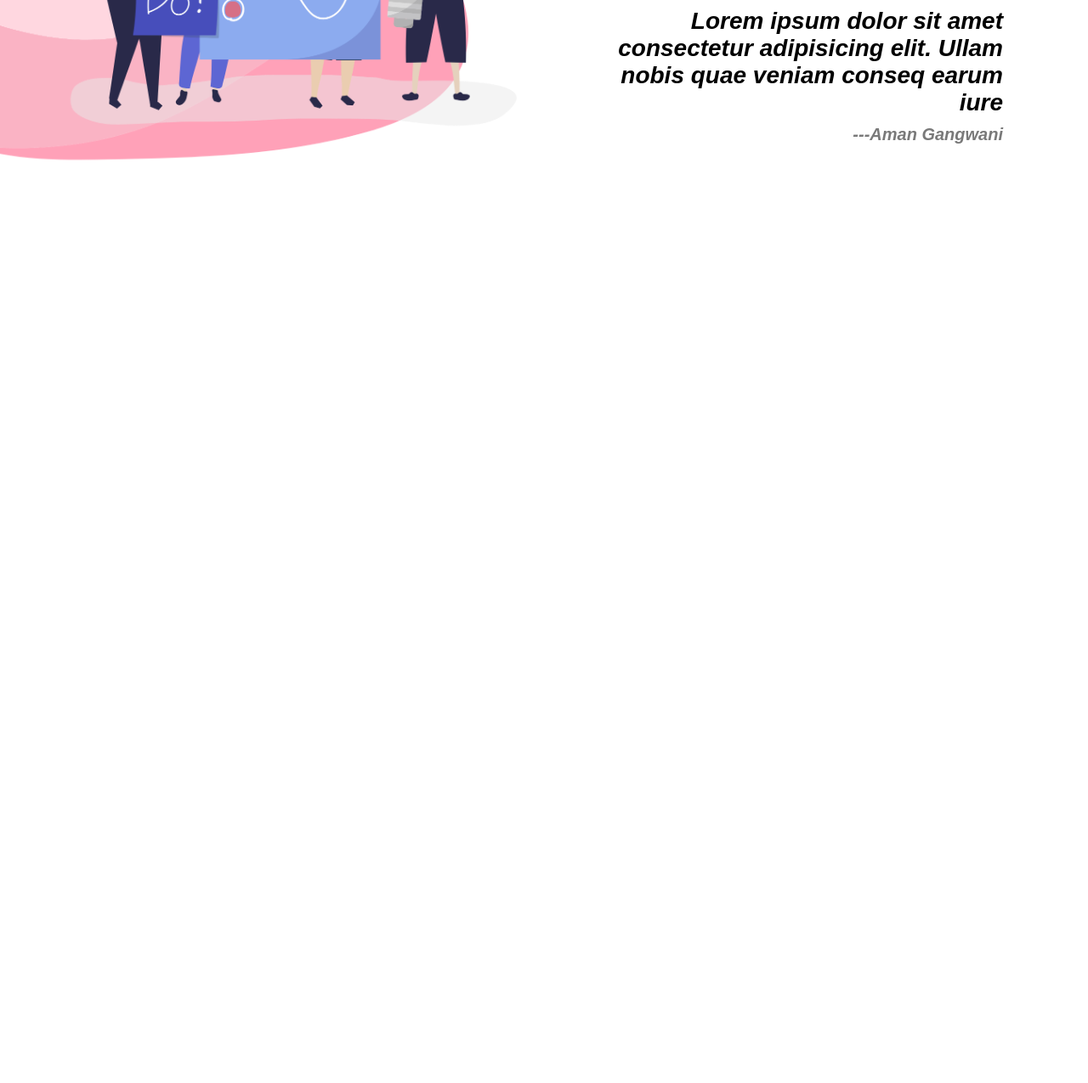
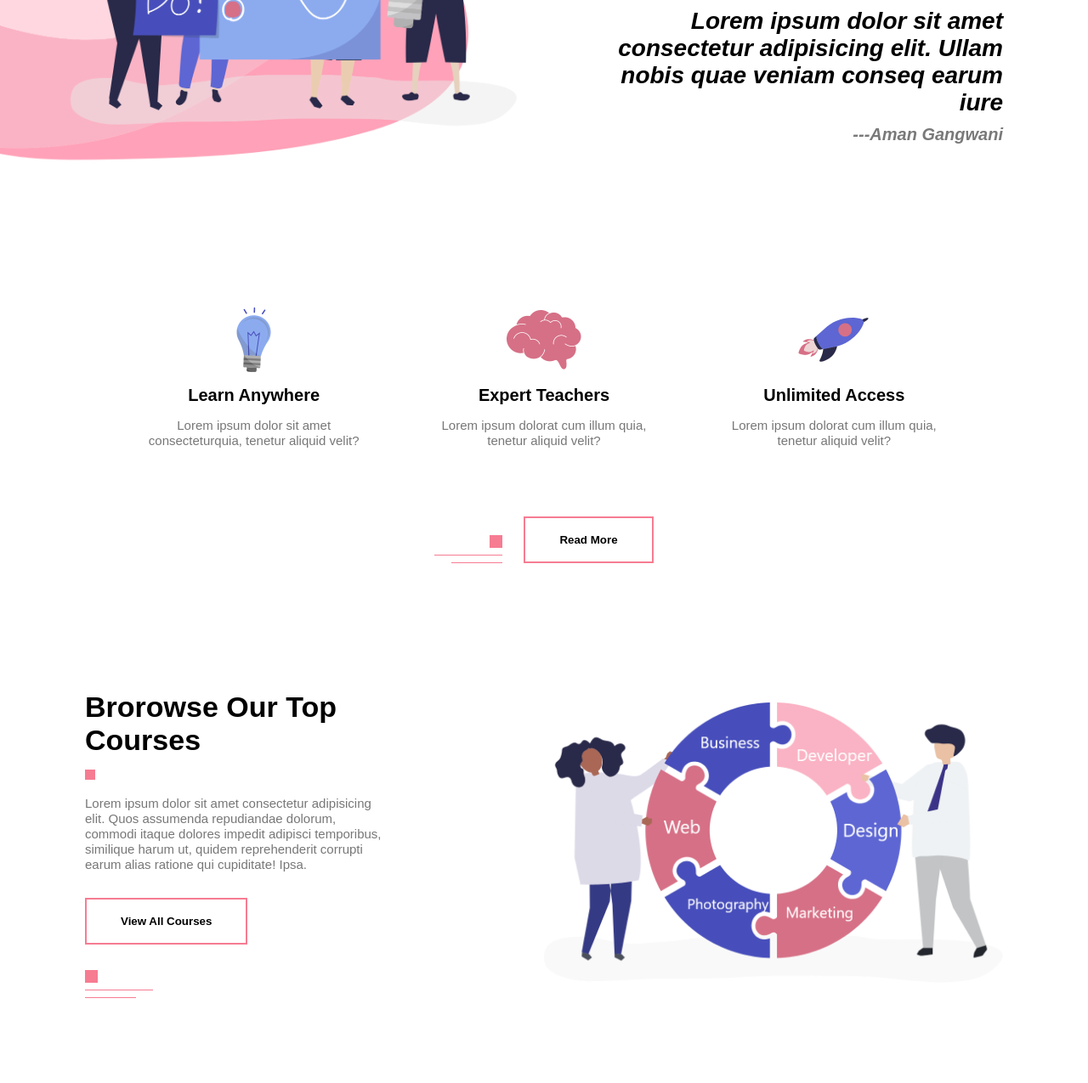
Before and after one commit to amangangwani1101/Attractive-Website-Design, a plain HTML site: page index.html in a window 1280 px wide. Shown: the part 1216-2491 px from the top of the page at 85% size. Before the commit the page ends 1516 px from the top, so only its background shows below. Drawn offline with Linux system fonts and the light colour scheme.

Commit message:
done-with-2

```diff
--- a/css/style.css
+++ b/css/style.css
@@ -147,3 +147,78 @@ nav ul li a
     font-style:italic;
     color: #797979;
 }
+/* feature page */
+#features
+{
+    padding-top: 50px;
+    padding-bottom: 50px;
+}
+.feature-row
+{
+    width: 80%;
+    margin: auto;
+    display: flex;
+    align-items: center;
+    justify-content: space-around;
+    flex-wrap: wrap;
+}
+.feature-col
+{
+    flex-basis: 25%;
+    text-align: center;
+}
+.feature-col img
+{
+    width: 100px;
+}
+.feature-col h4
+{
+    margin-bottom: 15px;
+    font-size: 20px;
+    font-weight: 600;
+}
+.feature-btn
+{
+    margin: 80px auto 0;
+    display: flex;
+    align-items: flex-end;
+    justify-content: center;
+}
+.feature-btn .line
+{
+    text-align: right;
+    display: inline-block;
+    margin-right: 25px;
+}
+
+/* courese page */
+#courses
+{
+    padding: 100px 0;
+}
+.course-row
+{
+    display: flex;
+    align-items: center;
+    flex-wrap: wrap;
+}
+.course-right-col
+{
+    flex-basis: 50%;
+}
+.course-left-col
+{
+    flex-basis: 50%;
+}
+
+.course-right-col img
+{
+    width: 100%;
+}
+.course-text
+{
+    max-width: 350px;
+}
+.course-text button{
+    margin: 30px 0;
+}
--- a/index.html
+++ b/index.html
@@ -57,8 +57,55 @@
             </div>
         </div>
     </section>
-
-
+    <!-- features page -->
+    <section id="features">
+        <div class="feature-row">
+            <div class="feature-col">
+                <img src="images/pic-1.png" alt="img">
+                <h4>Learn Anywhere</h4>
+                <p>Lorem ipsum dolor sit amet consecteturquia, tenetur aliquid velit?</p>
+            </div>
+            <div class="feature-col">
+                <img src="images/pic-2.png" alt="img">
+                <h4>Expert Teachers</h4>
+                <p>Lorem ipsum dolorat cum illum quia, tenetur aliquid velit?</p>
+            </div>
+            <div class="feature-col">
+                <img src="images/pic-3.png" alt="img">
+                <h4>Unlimited Access</h4>
+                <p>Lorem ipsum dolorat cum illum quia, tenetur aliquid velit?</p>
+            </div>
+        </div>
+        <div class="feature-btn">
+            <div class="line">
+                <span class="line-1"></span> <br>
+                <span class="line-2"></span> <br>
+                <span class="line-3"></span>
+            </div>
+            <button class="common-btn">Read More</button>
+        </div>
+    </section>
+<!-- courses page -->
+    <section id="courses">
+        <div class="container course-row">
+            <div class="course-left-col">
+                <div class="course-text">
+                    <h1>Brorowse Our Top <br> Courses</h1>
+                    <span class="square"></span>
+                    <p>Lorem ipsum dolor sit amet consectetur adipisicing elit. Quos assumenda repudiandae dolorum, commodi itaque dolores impedit adipisci temporibus, similique harum ut, quidem reprehenderit corrupti earum alias ratione qui cupiditate! Ipsa.</p>
+                    <button class="common-btn">View All Courses</button>
+                </div>
+                <div class="line">
+                    <span class="line-1"></span> <br>
+                    <span class="line-2"></span> <br>
+                    <span class="line-3"></span>
+                </div>
+            </div>
+            <div class="course-right-col">
+                <img src="images/course.png" alt="">
+            </div>
+        </div>
+    </section>
 
 
 
```
